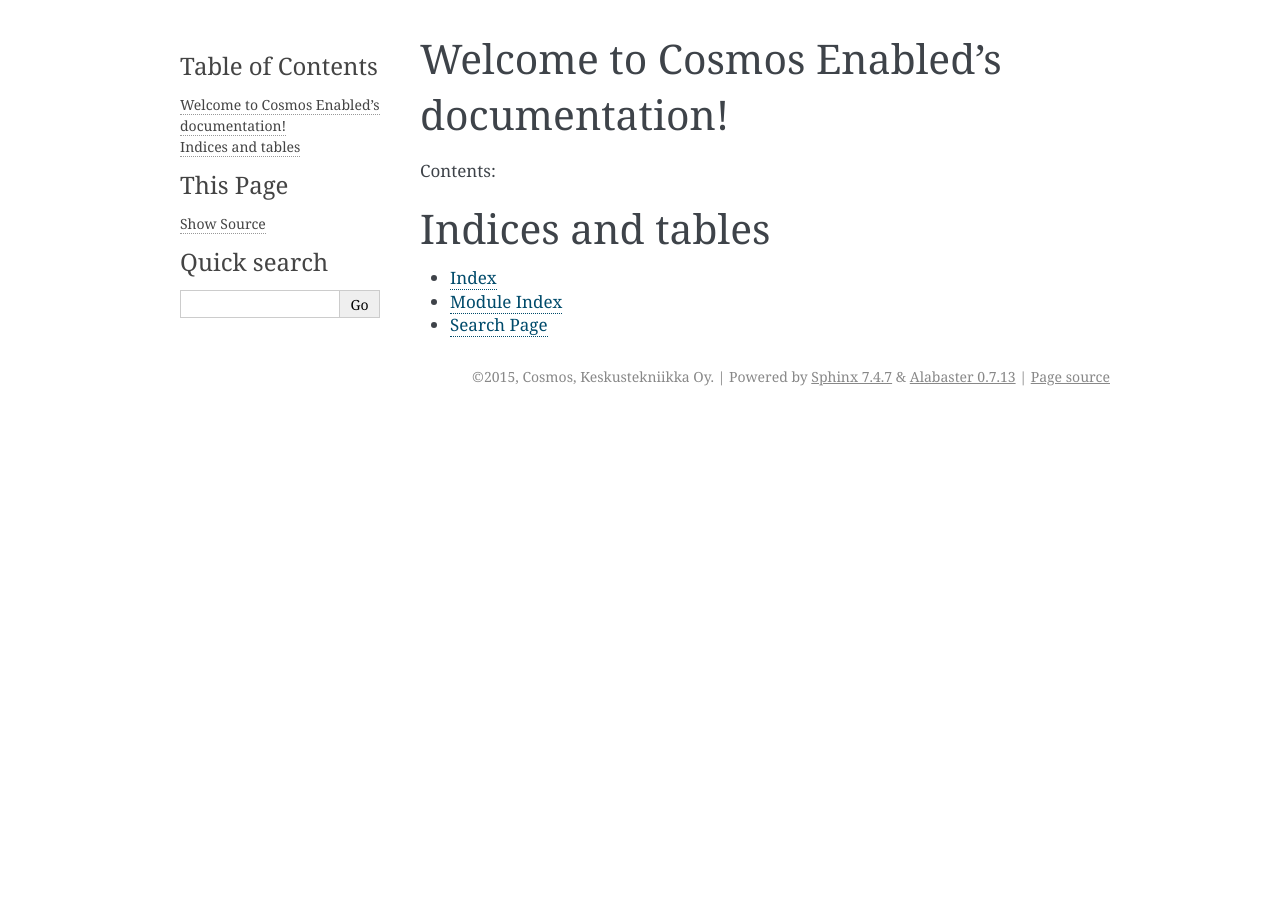
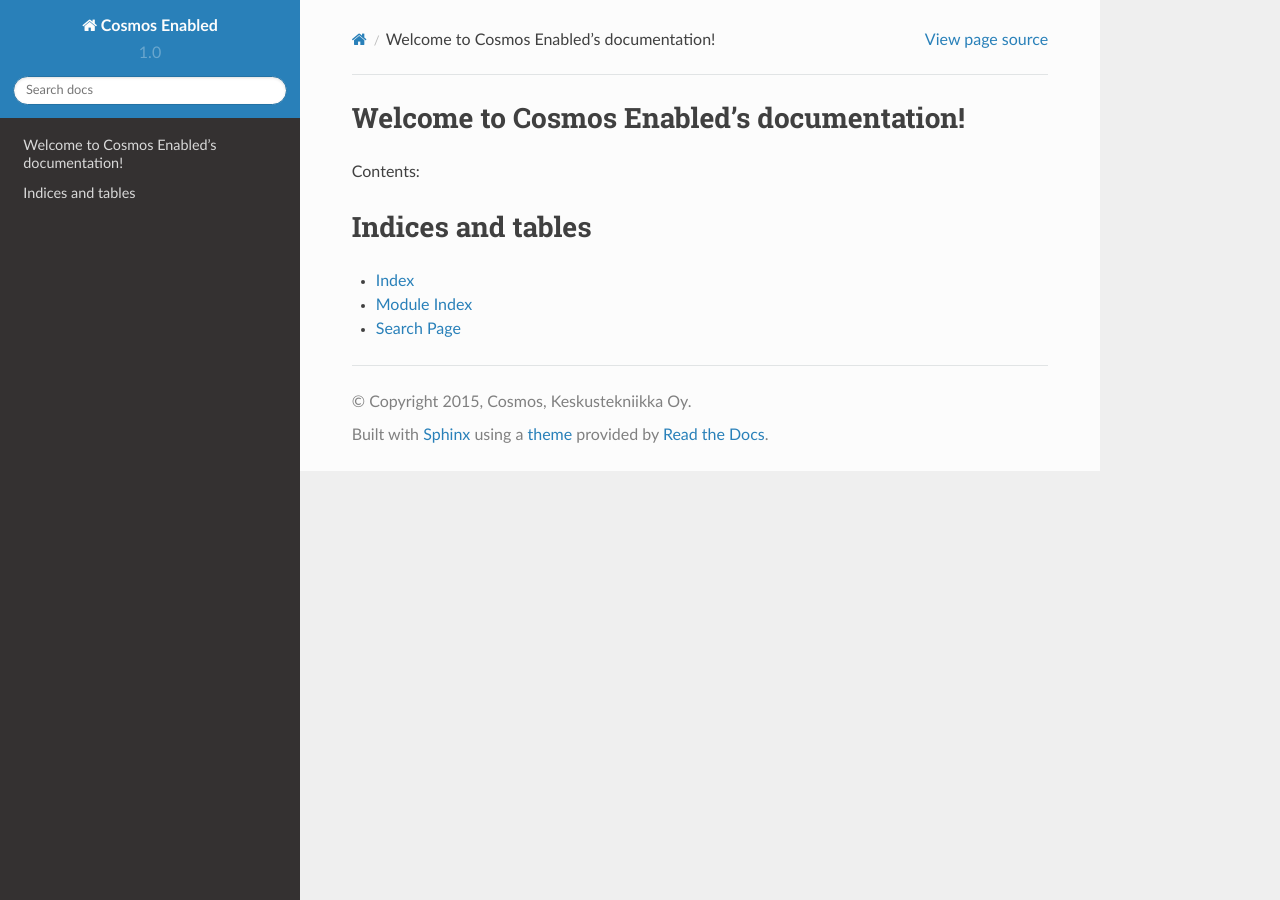
Before and after one commit to CLS-Engineering/Cosmos-Enabled, a Sphinx documentation site: the page built from docs/index.rst, in a window 1280 px wide. Built offline with Sphinx 7.4.7 and the Read the Docs theme 2.0.0, drawn with Linux system fonts in a browser that asks for light colours.

```diff
--- a/docs/conf.py
+++ b/docs/conf.py
@@ -108,7 +108,16 @@ todo_include_todos = False
 
 # The theme to use for HTML and HTML Help pages.  See the documentation for
 # a list of builtin themes.
-html_theme = 'alabaster'
+
+# This allows sphinx_rtd_theme to work locally
+on_rtd = os.environ.get('READTHEDOCS', None) == 'True'
+
+if not on_rtd:
+	import sphinx_rtd_theme
+	html_theme = 'sphinx_rtd_theme'
+	html_theme_path = [sphinx_rtd_theme.get_html_theme_path()]
+
+#html_theme = 'default'
 
 # Theme options are theme-specific and customize the look and feel of a theme
 # further.  For a list of options available for each theme, see the
```
